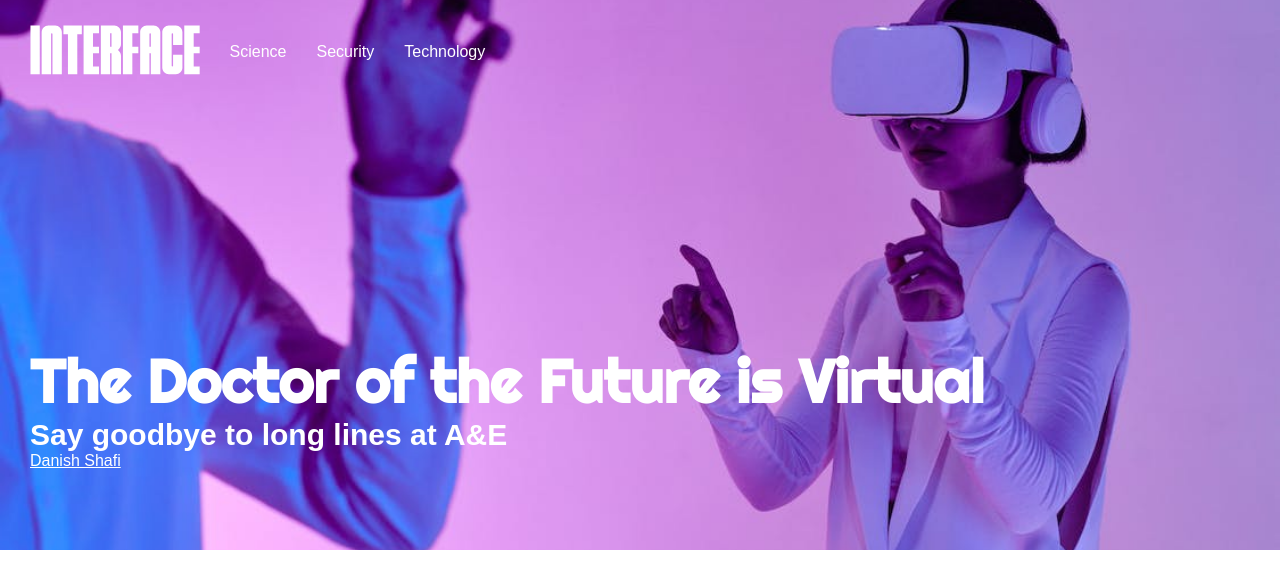
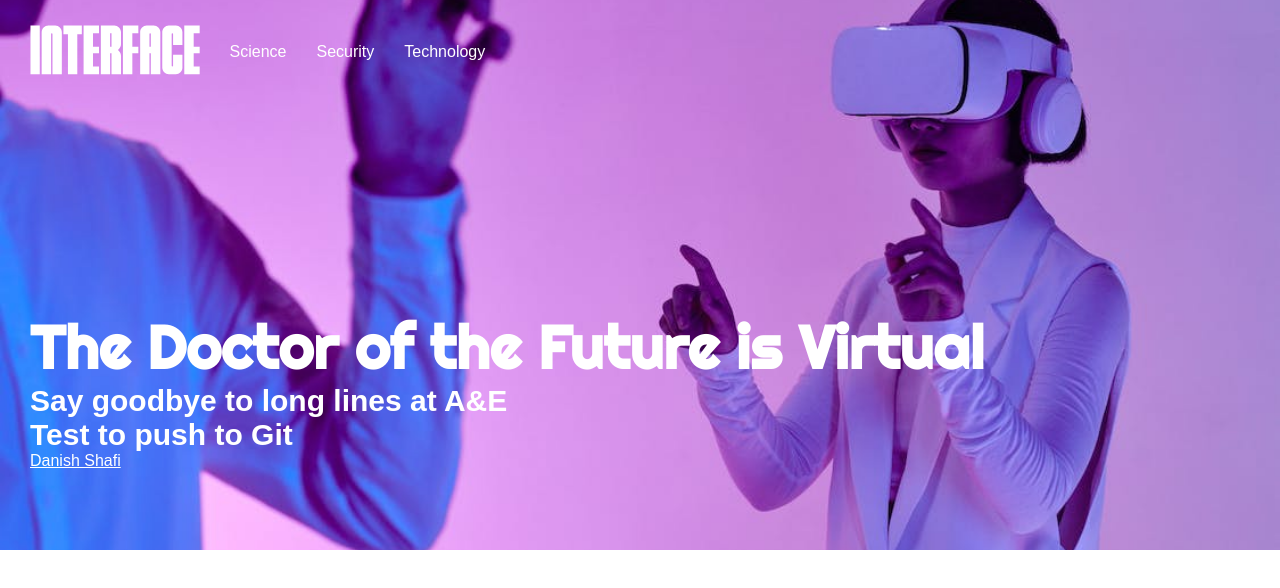
Before and after one commit to builtbydans/Interface, a React (Create React App) app: page / in a window 1280 px wide. Shown: the top 588 px of the page. Built offline with nearby package versions, Linux system fonts and the light colour scheme.

Commit message:
Test push after Ventura change

```diff
--- a/src/components/MainStory.jsx
+++ b/src/components/MainStory.jsx
@@ -49,6 +49,7 @@ const MainStory = () => {
         <MainTextArea>
           <MainTitle>The Doctor of the Future is Virtual</MainTitle>
           <MainCaption>Say goodbye to long lines at A&E</MainCaption>
+          <MainCaption>Test to push to Git</MainCaption>
           <MainAuthor href='/authors'>Danish Shafi</MainAuthor>
         </MainTextArea>
       </Container>
```
